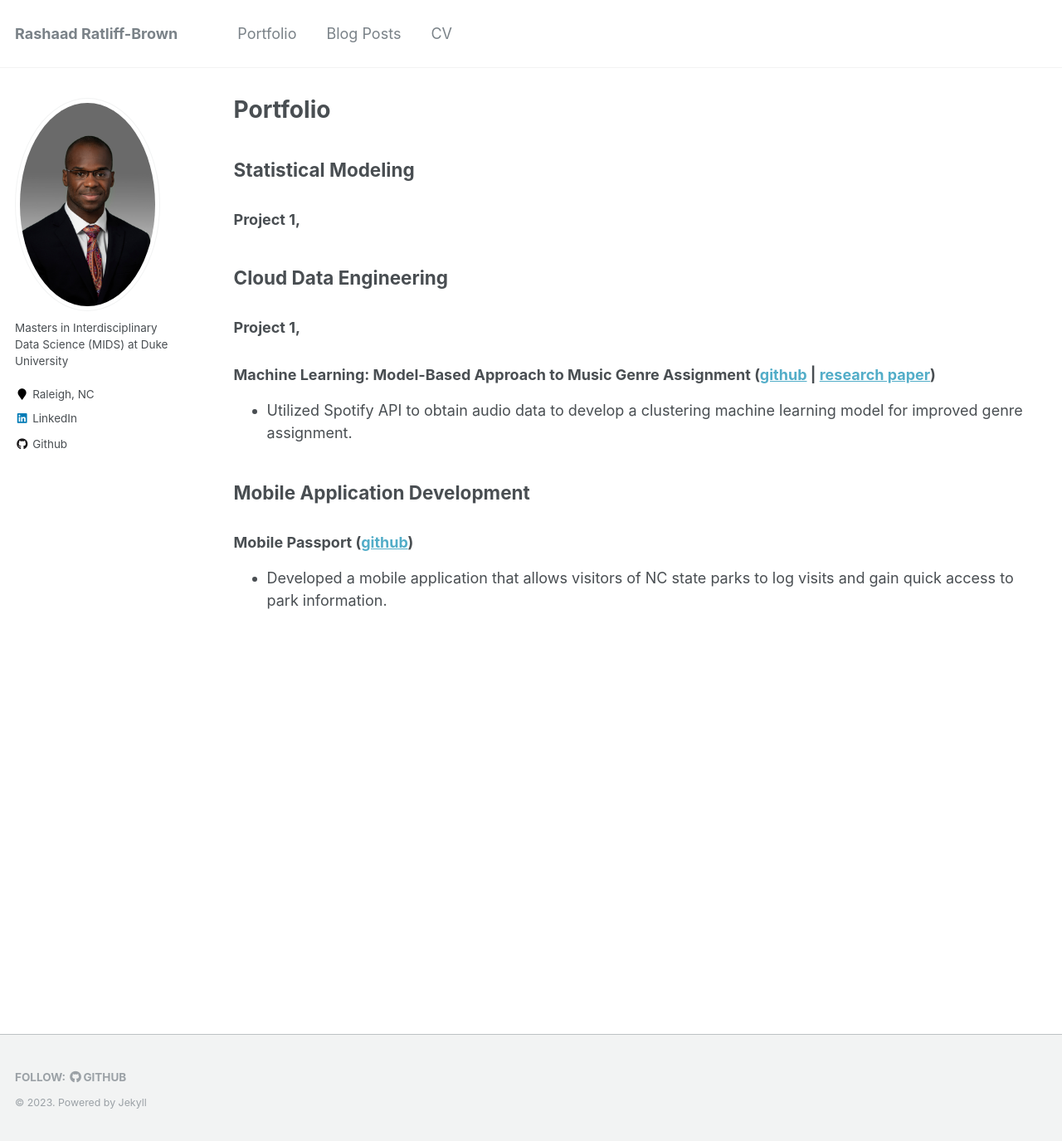
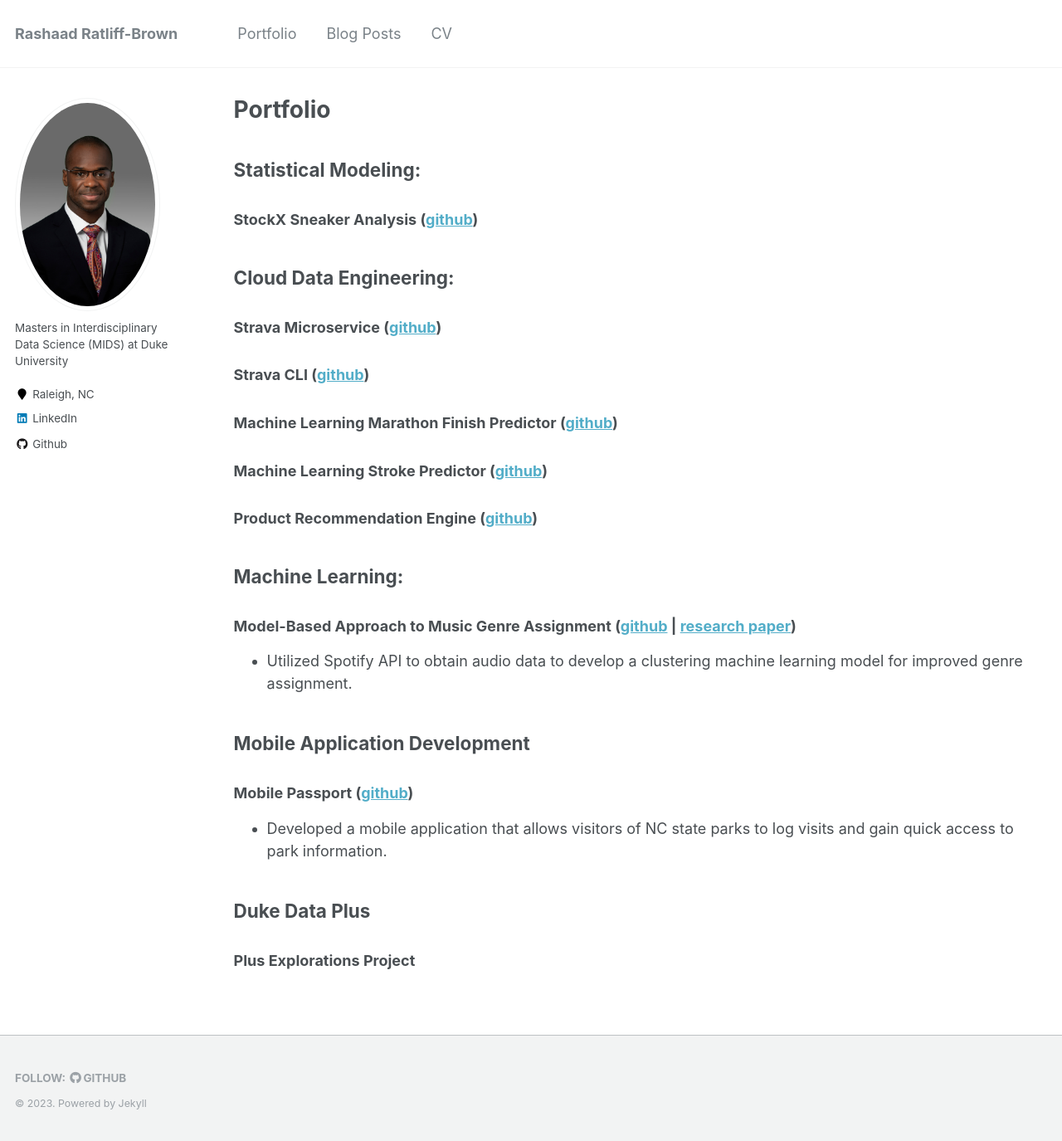
Before and after one commit to caratliff/caratliff.github.io, a Jekyll site: the page built from _pages/portfolio.md, in a window 1280 px wide and 1375 px high. Shown: the whole window at 83% size. Built offline with Jekyll 4.4.1, drawn with Linux system fonts in a browser that asks for light colours.

Commit message:
Update portfolio.md

```diff
--- a/_pages/portfolio.md
+++ b/_pages/portfolio.md
@@ -7,15 +7,27 @@ author_profile: true
 
 
 
-## Statistical Modeling
-### Project 1,
+## Statistical Modeling:
+### StockX Sneaker Analysis ([github](https://github.com/rmratliffbrown/final-stats-sneakers/blob/main/final-report.Rmd))
 
-## Cloud Data Engineering
-### Project 1,
+## Cloud Data Engineering:
+### Strava Microservice ([github](https://github.com/rmratliffbrown/data-engineering-strava-api))
 
-### Machine Learning: Model-Based Approach to Music Genre Assignment ([github](https://github.com/rmratliffbrown/ml-genre-assignment) | [research paper](https://github.com/rmratliffbrown/ml-genre-assignment/blob/main/30_docs/final-report.pdf))
+### Strava CLI ([github](https://github.com/rmratliffbrown/strava-cli))
+
+### Machine Learning Marathon Finish Predictor ([github](https://github.com/rmratliffbrown/ml-marathon-finish-predictor))
+
+### Machine Learning Stroke Predictor ([github](https://github.com/rmratliffbrown/ml-stroke-predictor))
+
+### Product Recommendation Engine ([github](https://github.com/rmratliffbrown/Recommend))
+
+## Machine Learning:
+### Model-Based Approach to Music Genre Assignment ([github](https://github.com/rmratliffbrown/ml-genre-assignment) | [research paper](https://github.com/rmratliffbrown/ml-genre-assignment/blob/main/30_docs/final-report.pdf))
 * Utilized Spotify API to obtain audio data to develop a clustering machine learning model for improved genre assignment.
 
 ## Mobile Application Development
 ### Mobile Passport ([github](https://github.com/rmratliffbrown/mobile-passport))
 * Developed a mobile application that allows visitors of NC state parks to log visits and gain quick access to park information.
+
+## Duke Data Plus
+### Plus Explorations Project
```
